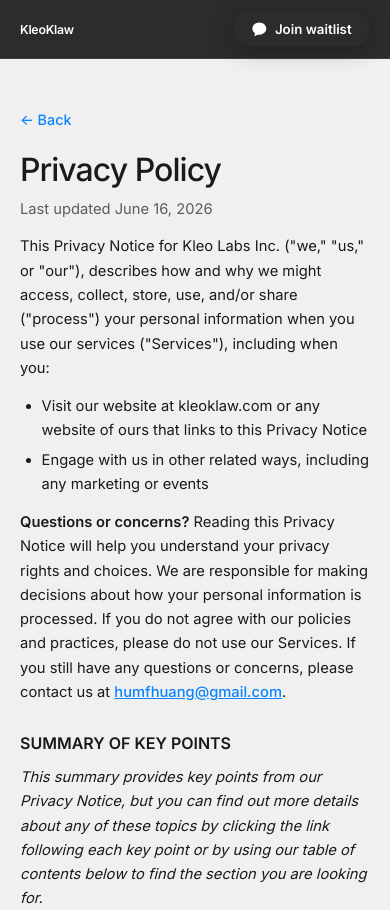
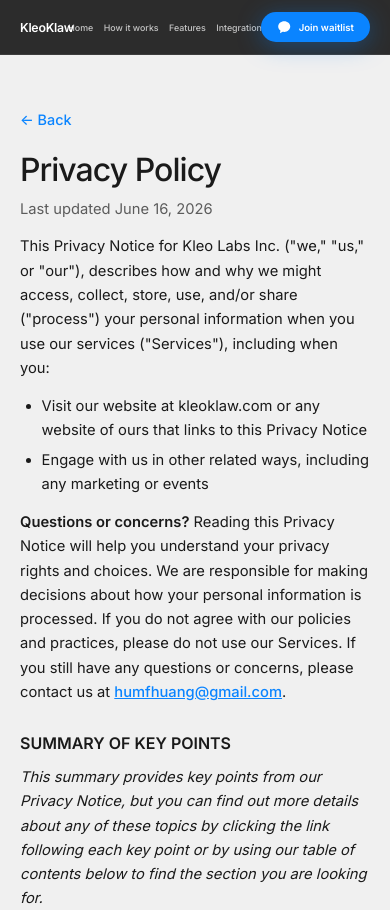
Before and after one commit to HumfDev/ClosedKlaw, a website: page website/privacy.html in a window 390 px wide. Shown: the top 910 px of the page. Drawn offline with Linux system fonts and the light colour scheme.

Commit message:
updated ui for terms/privacy

```diff
--- a/website/privacy.html
+++ b/website/privacy.html
@@ -17,6 +17,12 @@
     <header class="header">
       <div class="header-inner">
         <a href="/" class="logo">KleoKlaw</a>
+        <nav class="header-nav" aria-label="Page sections">
+          <a href="/">Home</a>
+          <a href="/#how-it-works">How it works</a>
+          <a href="/#features">Features</a>
+          <a href="/#integrations">Integrations</a>
+        </nav>
         <a href="/waitlist.html" class="btn-join btn-join--header">
           <svg class="imessage-icon" viewBox="0 0 24 24" aria-hidden="true">
             <path fill="currentColor"
--- a/website/scripts/generate-terms.mjs
+++ b/website/scripts/generate-terms.mjs
@@ -68,6 +68,12 @@ const html = `<!DOCTYPE html>
     <header class="header">
       <div class="header-inner">
         <a href="/" class="logo">KleoKlaw</a>
+        <nav class="header-nav" aria-label="Page sections">
+          <a href="/">Home</a>
+          <a href="/#how-it-works">How it works</a>
+          <a href="/#features">Features</a>
+          <a href="/#integrations">Integrations</a>
+        </nav>
         <a href="/waitlist.html" class="btn-join btn-join--header">
           <svg class="imessage-icon" viewBox="0 0 24 24" aria-hidden="true">
             <path fill="currentColor"
--- a/website/styles.css
+++ b/website/styles.css
@@ -743,8 +743,7 @@ body.waitlist-success-page .header {
 
 
 body.waitlist-page .btn-join--header,
-body.waitlist-success-page .btn-join--header,
-body.terms-page .btn-join--header {
+body.waitlist-success-page .btn-join--header {
   background: var(--header-bg);
   box-shadow: 0 4px 24px rgba(0, 0, 0, 0.28);
 }
@@ -755,8 +754,7 @@ body.terms-page .btn-join--header {
 }
 
 body.waitlist-page .btn-join--header:hover,
-body.waitlist-success-page .btn-join--header:hover,
-body.terms-page .btn-join--header:hover {
+body.waitlist-success-page .btn-join--header:hover {
   background: #3a3a3a;
   box-shadow: 0 8px 32px rgba(0, 0, 0, 0.35);
 }
@@ -1082,7 +1080,8 @@ body.terms-page .header-nav a {
 }
 
 body.landing-page .btn-join--header,
-body.waitlist-page .btn-join--header {
+body.waitlist-page .btn-join--header,
+body.terms-page .btn-join--header {
   padding: 0.68rem 1.45rem;
   font-size: calc(0.95rem * var(--lp-scale) * var(--header-fs));
 }
@@ -1181,13 +1180,15 @@ body.landing-page .hero:not(.waitlist-main) h1 {
   }
 
   body.landing-page .btn-join--header,
-  body.waitlist-page .btn-join--header {
+  body.waitlist-page .btn-join--header,
+  body.terms-page .btn-join--header {
     padding: 0.5rem 1rem;
     font-size: calc(0.78rem * var(--lp-scale) * var(--header-fs));
   }
 
   body.landing-page .btn-join--header .imessage-icon,
-  body.waitlist-page .btn-join--header .imessage-icon {
+  body.waitlist-page .btn-join--header .imessage-icon,
+  body.terms-page .btn-join--header .imessage-icon {
     width: calc(0.95rem * var(--header-fs));
     height: calc(0.95rem * var(--header-fs));
   }
--- a/website/terms.css
+++ b/website/terms.css
@@ -2,11 +2,6 @@ body.terms-page {
   display: block;
   background: var(--sky-deep);
   color: var(--poke-text);
-}
-
-body.terms-page .header {
-  background: var(--header-bg);
-  border-bottom: 1px solid rgba(255, 255, 255, 0.08);
 }
 
 .terms-shell {
```
Also changed, not shown: website/terms.html (+6 -0 lines).
